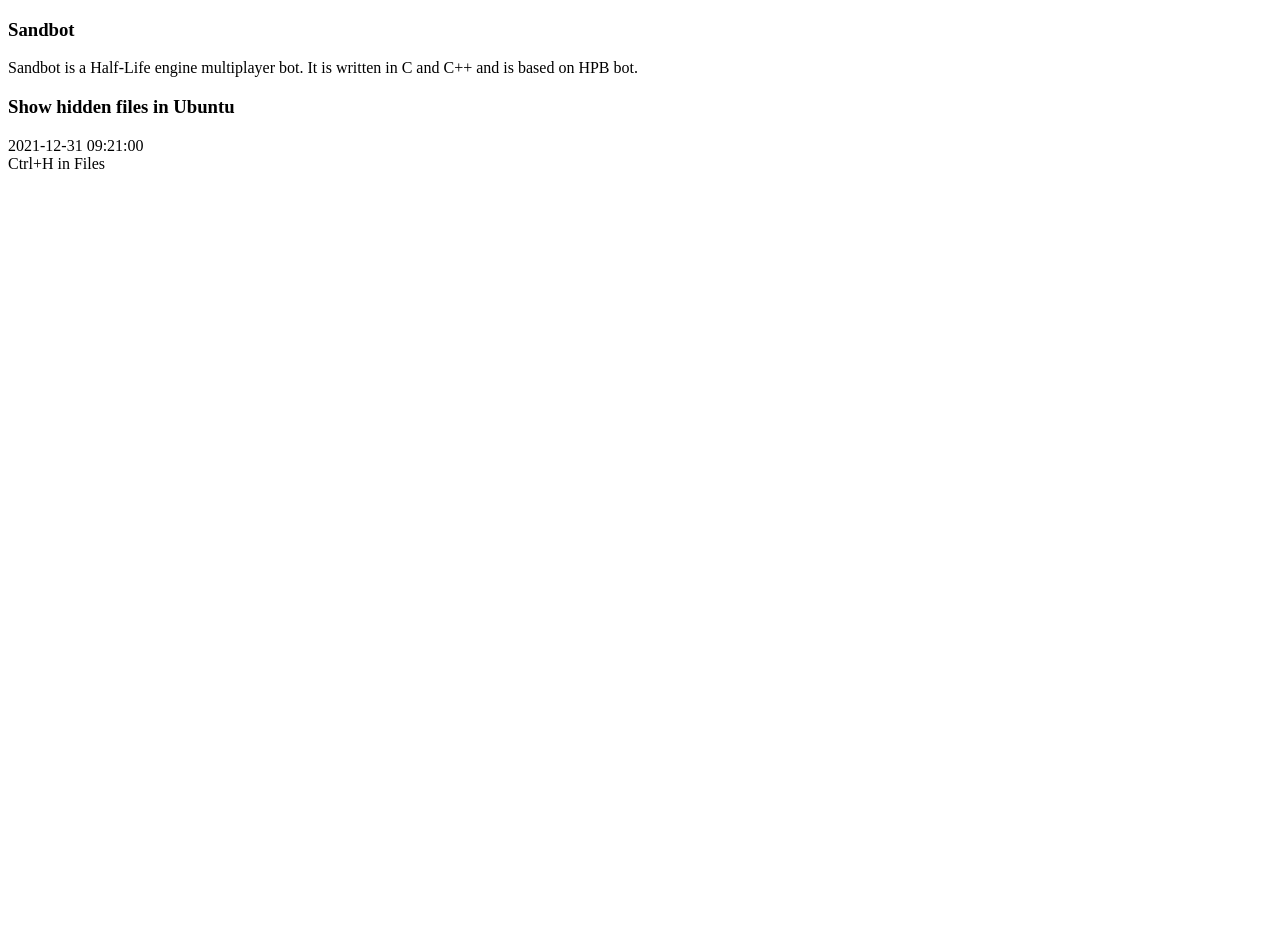
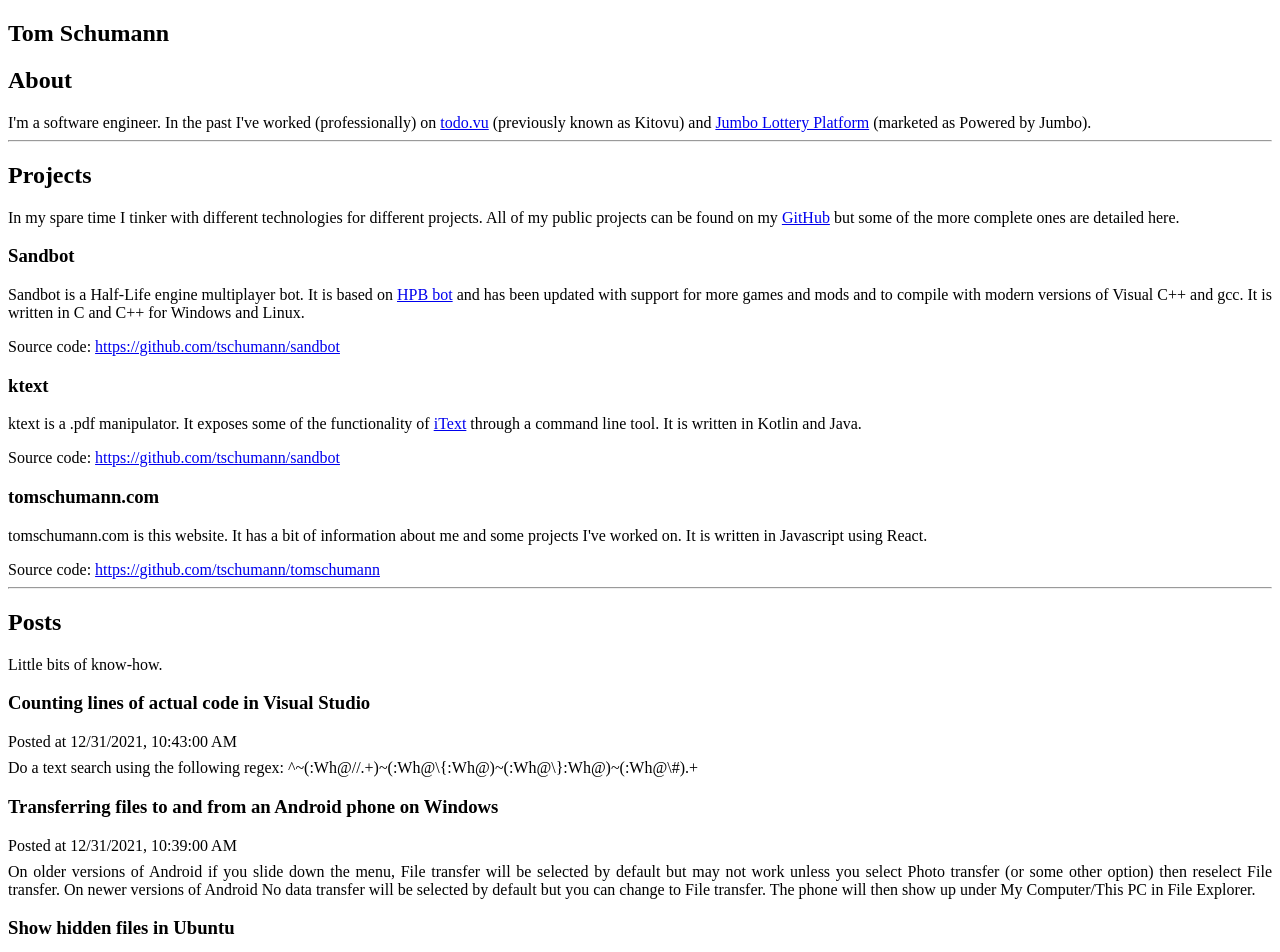
Before and after one commit to tschumann/tomschumann, a React app: page / in a window 1280 px wide. Shown: the top 952 px of the page. Before the commit the page ends 800 px from the top, so only its background shows below. Built offline with nearby package versions, Linux system fonts and the light colour scheme.

Commit message:
Added more content.

```diff
--- a/index.html
+++ b/index.html
@@ -1,6 +1,8 @@
 <!doctype html>
 <html>
 <head>
+	<link rel="stylesheet" href="styles.css?_=3112"/>
+
 	<title>Tom Schumann</title>
 	<meta charset="utf-8"/>
 </head>
--- a/src/components/application.jsx
+++ b/src/components/application.jsx
@@ -4,18 +4,43 @@
 import Project from './project';
 
 class Application extends React.Component {
+	getYear() {
+		return (new Date()).getFullYear();
+	}
+
 	render() {
 		return (
 			<React.Fragment>
+				<h2>Tom Schumann</h2>
+
+				<h2>About</h2>
+				<section id="about">
+					I'm a software engineer. In the past I've worked (professionally) on <a href="https://todo.vu/" target="_blank">todo.vu</a> (previously known as Kitovu) and <a href="https://www.jumbointeractive.com/platform" target="_blank">Jumbo Lottery Platform</a> (marketed as Powered by Jumbo).
+				</section>
+
+				<hr/>
+
+				<h2>Projects</h2>
+				<aside>In my spare time I tinker with different technologies for different projects. All of my public projects can be found on my <a href="https://github.com/tschumann" target="_blank">GitHub</a> but some of the more complete ones are detailed here.</aside>
 				<section id="projects">
 					{this.props.projects.map(item =>
-						<Project title={item.title} body={item.body} link={item.link} key={item.id} />)}
+						<Project name={item.name} body={item.body} sourceLink={item.source_link} key={item.id} />)}
 				</section>
 
+				<hr/>
+
+				<h2>Posts</h2>
+				<aside>Little bits of know-how.</aside>
 				<section id="posts">
 					{this.props.posts.map(item =>
 						<Post title={item.title} body={item.body} time={item.time} key={item.id} />)}
 				</section>
+
+				<hr/>
+
+				<footer id="footer">
+					&copy; 2021 - {this.getYear()}
+				</footer>
 			</React.Fragment>
 		);
 	}
--- a/src/components/post.jsx
+++ b/src/components/post.jsx
@@ -1,12 +1,18 @@
 import React from 'react';
 
 class Post extends React.Component {
+	getPostTime() {
+		const time = new Date(this.props.time);
+
+		return time.toLocaleString();
+	}
+
 	render() {
 		return (
 			<article>
 				<h3>{this.props.title}</h3>
 				<div className="post-time">
-					<time dateTime={this.props.time}>{this.props.time}</time>
+					Posted at <time dateTime={this.props.time}>{this.getPostTime()}</time>
 				</div>
 				<div className="post-content">
 					{this.props.body}
--- a/src/components/project.jsx
+++ b/src/components/project.jsx
@@ -3,10 +3,11 @@
 function Project(props) {
 	return (
 		<div>
-			<h3>{props.title}</h3>
-			<div className="project-content">
-				{props.body}
-			</div>
+			<h3>{props.name}</h3>
+			{/* TODO: is there a better way to do this? need arbitrary inline links in the body */}
+			<div className="project-description" dangerouslySetInnerHTML={{__html: props.body}}></div>
+
+			<div>Source code: <a href={props.sourceLink} target="_blank">{props.sourceLink}</a></div>
 		</div>
 	);
 }
--- a/src/index.jsx
+++ b/src/index.jsx
@@ -1,6 +1,5 @@
 import React from 'react';
 import ReactDOM from 'react-dom';
-import './styles.css';
 
 import Application from './components/application';
 
@@ -9,18 +8,44 @@
 	{
 		'id': 1,
 		'title': 'Show hidden files in Ubuntu',
-		'body': 'Ctrl+H in Files',
-		'time': '2021-12-31 09:21:00'
+		'time': '2021-12-31 09:21:00',
+		'body': 'Ctrl+H in Files.'
+	},
+	{
+		'id': 2,
+		'title': 'Transferring files to and from an Android phone on Windows',
+		'time': '2021-12-31 10:39:00',
+		'body': 'On older versions of Android if you slide down the menu, File transfer will be selected by default but may not work unless you select Photo transfer (or some other option) then reselect File transfer. On newer versions of Android No data transfer will be selected by default but you can change to File transfer. The phone will then show up under My Computer/This PC in File Explorer.'
+	},
+	{
+		'id': 3,
+		'title': 'Counting lines of actual code in Visual Studio',
+		'time': '2021-12-31 10:43:00',
+		// the \\ is actually \ so copy what gets rendered, not what is here
+		'body': 'Do a text search using the following regex: ^~(:Wh@//.+)~(:Wh@\\{:Wh@)~(:Wh@\\}:Wh@)~(:Wh@\\#).+'
 	}
 ];
 
+// TODO: get this from an API
 const projects = [
 	{
 		'id': 1,
-		'title': 'Sandbot',
-		'body': 'Sandbot is a Half-Life engine multiplayer bot. It is written in C and C++ and is based on HPB bot.',
-		'link': 'https://github.com/tschumann/sandbot'
+		'name': 'Sandbot',
+		'body': 'Sandbot is a Half-Life engine multiplayer bot. It is based on <a href="http://hpb-bot.bots-united.com/hpb_bot.html" target="_blank">HPB bot</a> and has been updated with support for more games and mods and to compile with modern versions of Visual C++ and gcc. It is written in C and C++ for Windows and Linux.',
+		'source_link': 'https://github.com/tschumann/sandbot'
+	},
+	{
+		'id': 2,
+		'name': 'ktext',
+		'body': 'ktext is a .pdf manipulator. It exposes some of the functionality of <a href="https://itextpdf.com/en" target="_blank">iText</a> through a command line tool. It is written in Kotlin and Java.',
+		'source_link': 'https://github.com/tschumann/sandbot'
+	},
+	{
+		'id': 3,
+		'name': 'tomschumann.com',
+		'body': "tomschumann.com is this website. It has a bit of information about me and some projects I've worked on. It is written in Javascript using React.",
+		'source_link': 'https://github.com/tschumann/tomschumann'
 	}
 ];
 
-ReactDOM.render(<Application posts={posts} projects={projects}/>, document.getElementById('application'));
+ReactDOM.render(<Application projects={projects} posts={posts.reverse()}/>, document.getElementById('application'));
--- /dev/null
+++ b/styles.css
@@ -0,0 +1,15 @@
+
+
+.post-time {
+	margin-bottom: 8px;
+}
+
+.project-description,
+.post-content {
+	margin-bottom: 16px;
+	text-align: justify;
+}
+
+#footer {
+	text-align: center;
+}
```
Also changed, not shown: src/styles.css (deleted).
